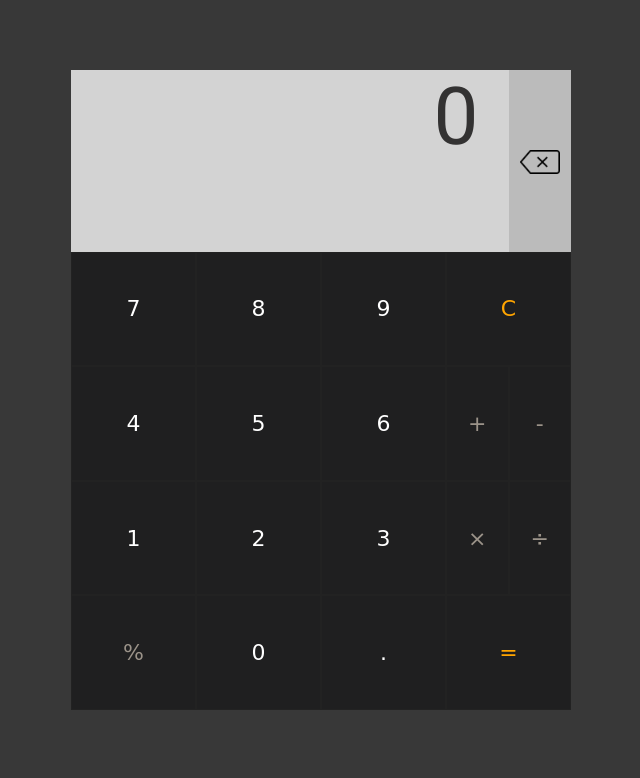
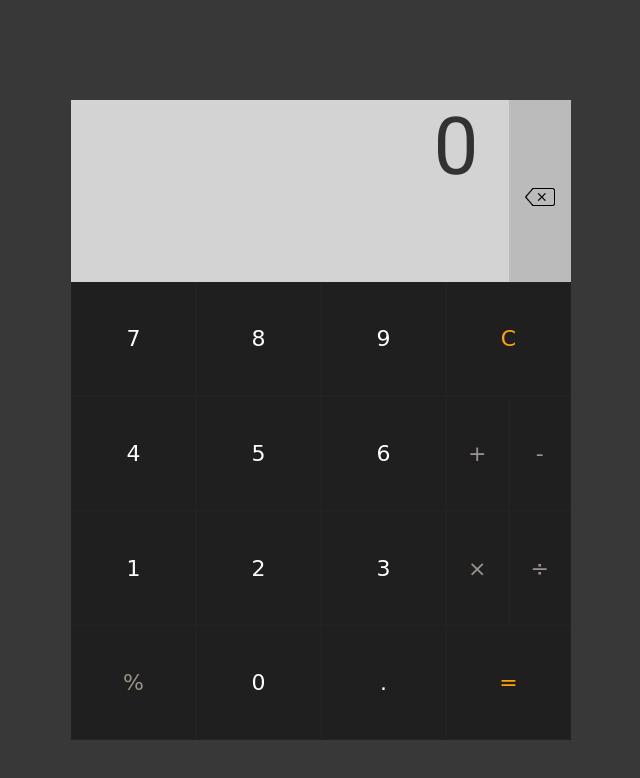
Before and after one commit to sher-s7/calculator, a plain HTML site: page index.html in a window 1280 px wide. Shown: the whole page, without its empty margins (319-959 px from the left). Drawn offline with Linux system fonts and the light colour scheme.

Commit message:
Final calculator. No keyboard input yet

```diff
--- a/index.html
+++ b/index.html
@@ -10,7 +10,7 @@
 <body>
     <div class="calculator">
         <div class="item" id="display"><span id="displayText">0</span></div>
-        <button id="back" class="grid item"><img src="arrow.png" width="40px" alt=""></button>
+        <button id="back" class="grid item"><img src="arrow.png" width="30px" alt=""></button>
         <button id="7" class="num grid item">7</button>
         <button id="8" class="num grid item">8</button>
         <button id="9" class="num grid item">9</button>
--- a/style.css
+++ b/style.css
@@ -10,10 +10,10 @@ body{
 }
     .calculator{
         display: grid;
-        padding-top: 20px;
-        width: 100vw;
+        padding-top: 50px;
+        width: 90vw;
         grid-template-columns: 25% 25% 25% 12.5% 12.5%;
-        height: 95vh;
+        height: 80vh;
         margin: 0 auto;
 
     }
```
